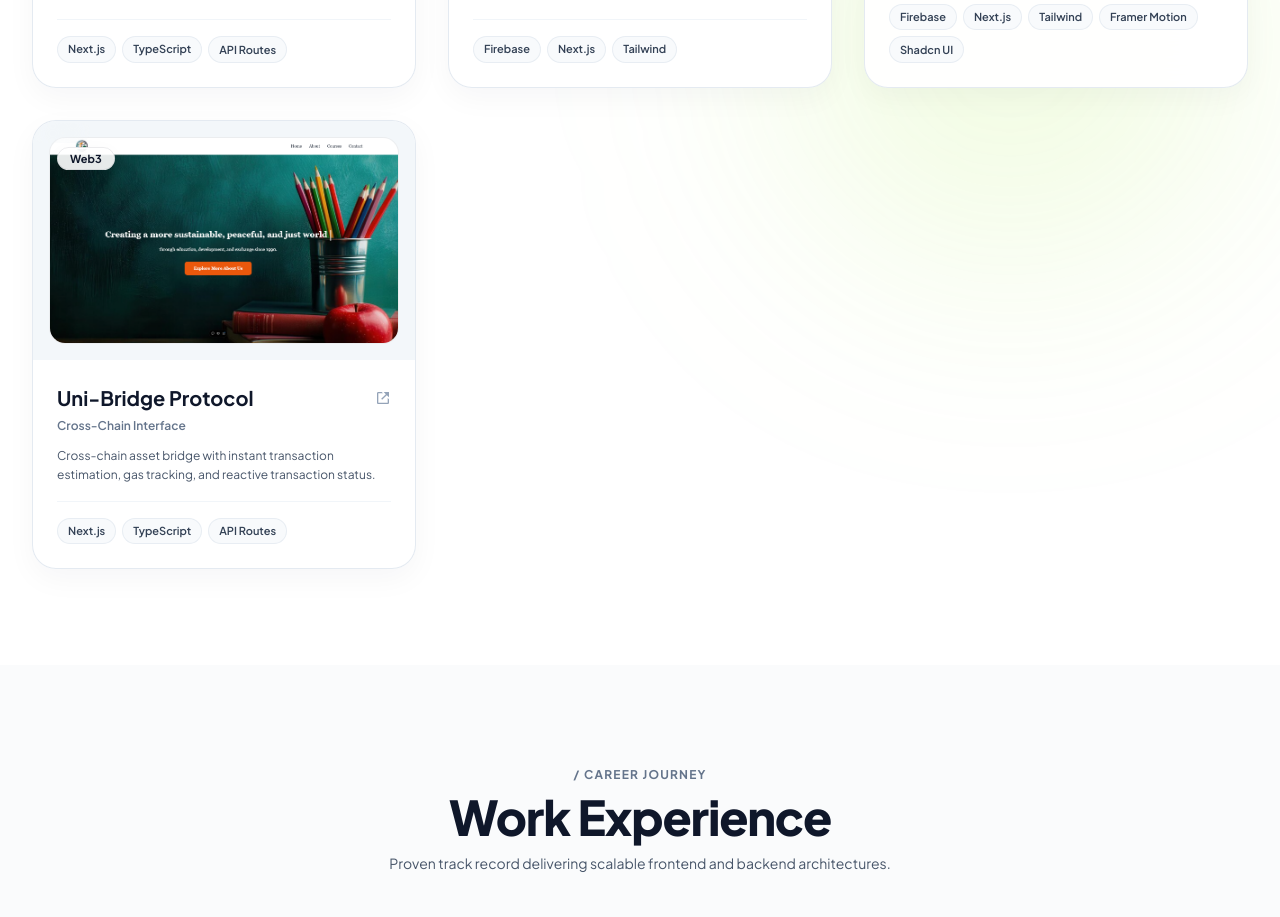
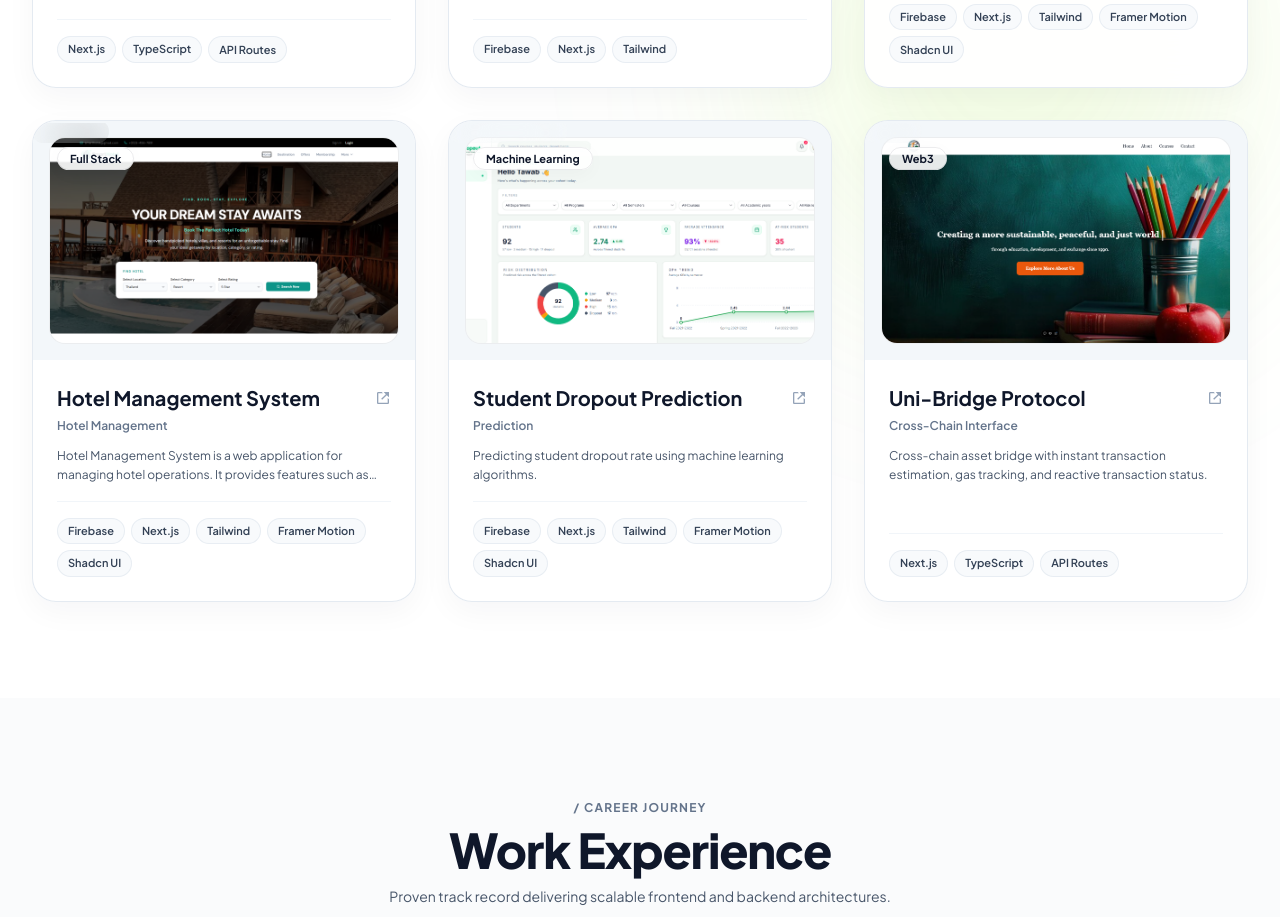
Before and after one commit to Tawab-Malik/personal-portfolio, a Next.js app: page / in a window 1280 px wide. Shown: the part 3560-4477 px from the top of the page. Built offline with nearby package versions, Linux system fonts and the light colour scheme.

Commit message:
feat: add hotel management and student dropout prediction projects

```diff
--- a/src/app/Components/Project.tsx
+++ b/src/app/Components/Project.tsx
@@ -87,6 +87,28 @@ export default function Project() {
         "Legends of the Armory is a web3 RPG game where players can collect and upgrade weapons, battle monsters, and earn rewards.",
       image: "/images/project/game.png",
       link: "https://game-murex-alpha.vercel.app/",
+      tags: ["Firebase", "Next.js", "Tailwind", "Framer Motion", "Shadcn UI"],
+    },
+    {
+      id: 9,
+      name: "Hotel Management System",
+      category: "Full Stack",
+      subcategory: "Hotel Management",
+      description:
+        "Hotel Management System is a web application for managing hotel operations. It provides features such as room booking, guest management, and billing.",
+      image: "/images/project/hotel.png",
+      link: "https://hotel-management-three-tawny.vercel.app/",
+      tags: ["Firebase", "Next.js", "Tailwind", "Framer Motion", "Shadcn UI"],
+    },
+    {
+      id: 10,
+      name: "Student Dropout Prediction",
+      category: "Machine Learning",
+      subcategory: "Prediction",
+      description:
+        "Predicting student dropout rate using machine learning algorithms.",
+      image: "/images/project/school.png",
+      link: "https://student-droput.vercel.app/",
       tags: ["Firebase", "Next.js", "Tailwind", "Framer Motion", "Shadcn UI"],
     },
     {
```
Also changed, not shown: public/images/project/hotel.png (added), public/images/project/school.png (added).
